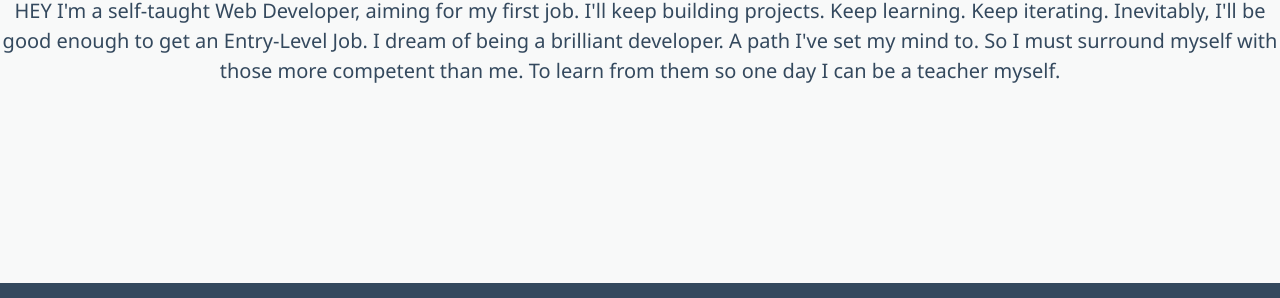
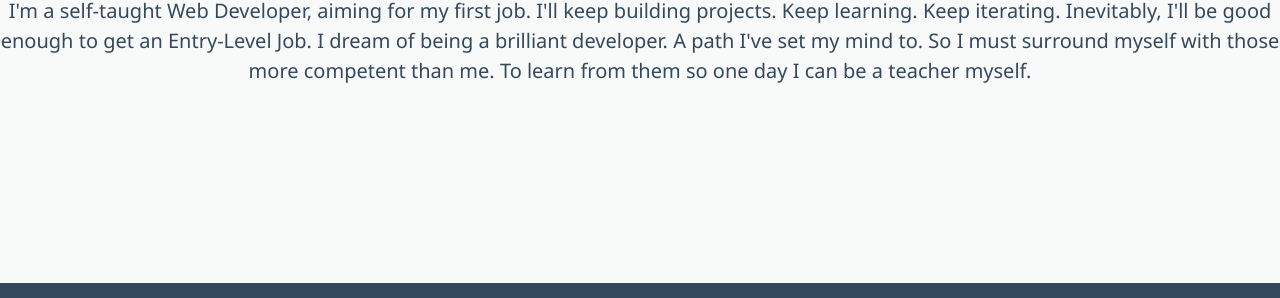
Before and after one commit to 14doan/14doan.github.io, a plain HTML site: page index.html in a window 1280 px wide. Shown: the part 277-575 px from the top of the page. Drawn offline with Linux system fonts and the light colour scheme.

Commit message:
Merge branch 'main' of https://github.com/14doan/14doan.github.io

```diff
--- a/index.html
+++ b/index.html
@@ -25,7 +25,7 @@
 
     <section class="welcome-section" id="welcome">
         <h1>Hi I'm Doan!</h1>
-        <p>HEY I'm a self-taught Web Developer, aiming for my first job. I'll keep building projects. Keep learning. Keep iterating. Inevitably, I'll be good enough to get an Entry-Level Job.
+        <p>I'm a self-taught Web Developer, aiming for my first job. I'll keep building projects. Keep learning. Keep iterating. Inevitably, I'll be good enough to get an Entry-Level Job.
  I dream of being a brilliant developer. A path I've set my mind to. So I must surround myself with those more competent than me. To learn from them so one day I can be a teacher myself.</p>
     </section>
 
```
